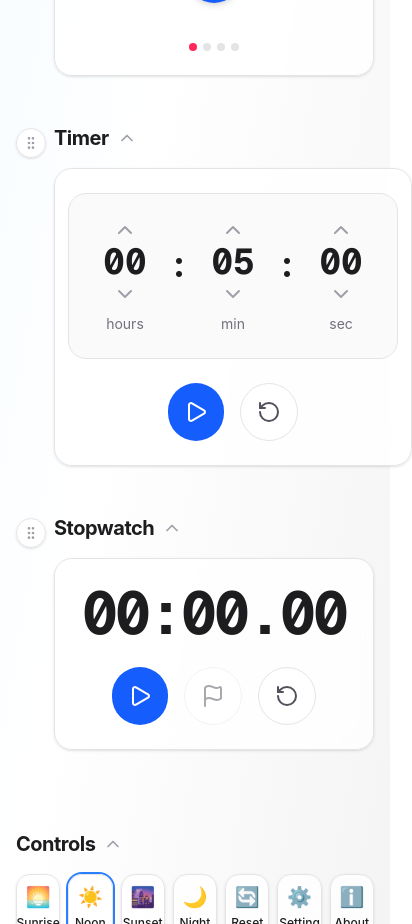
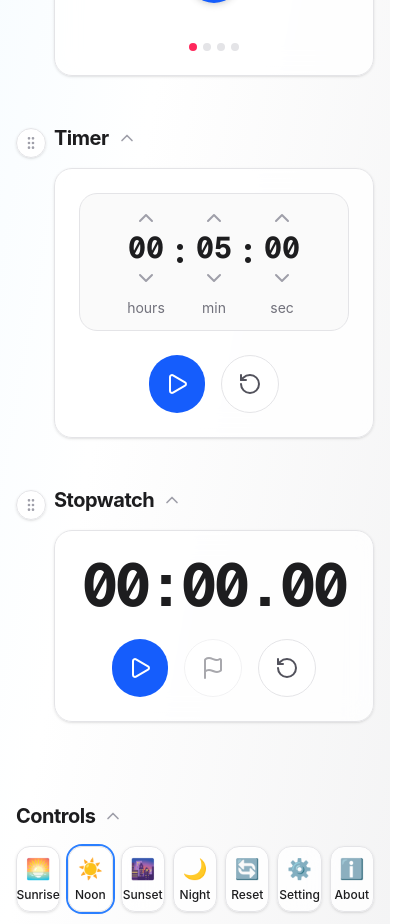
Before and after one commit to do-priyambodo/do-time, a Next.js app in the folder web/: page / in a window 390 px wide. Shown: the part 1240-2164 px from the top of the page, 412 px wide, since content can reach past the window. Built offline with nearby package versions, Linux system fonts and the light colour scheme.

Commit message:
fix(web): improve mobile responsiveness and fix alignment, add mobile guide

```diff
--- a/web/src/app/page.tsx
+++ b/web/src/app/page.tsx
@@ -231,7 +231,7 @@ export default function Home() {
         </div>
         {/* Reset Confirmation Modal */}
         <Dialog open={isResetModalOpen} onOpenChange={setIsResetModalOpen}>
-          <DialogContent className="bg-white/90 backdrop-blur-2xl border-zinc-200 max-w-md rounded-3xl text-[#1D1D1F] p-8 flex flex-col items-center space-y-6">
+          <DialogContent className="bg-white/90 backdrop-blur-2xl border-zinc-200 w-[95%] max-w-md rounded-3xl text-[#1D1D1F] p-6 sm:p-8 flex flex-col items-center space-y-6">
             <DialogHeader>
               <DialogTitle className="text-2xl font-bold text-center">Reset to Default State?</DialogTitle>
             </DialogHeader>
@@ -257,7 +257,7 @@ export default function Home() {
 
         {/* Settings Modal */}
         <Dialog open={isSettingsModalOpen} onOpenChange={setIsSettingsModalOpen}>
-          <DialogContent className="bg-white/90 backdrop-blur-2xl border-zinc-200 max-w-md rounded-3xl text-[#1D1D1F] p-8 space-y-6">
+          <DialogContent className="bg-white/90 backdrop-blur-2xl border-zinc-200 w-[95%] max-w-md rounded-3xl text-[#1D1D1F] p-6 sm:p-8 space-y-6">
             <DialogHeader>
               <DialogTitle className="text-2xl font-bold text-center">Settings</DialogTitle>
             </DialogHeader>
@@ -320,7 +320,7 @@ export default function Home() {
 
         {/* About Modal */}
         <Dialog open={isAboutModalOpen} onOpenChange={setIsAboutModalOpen}>
-          <DialogContent className="bg-white/90 backdrop-blur-2xl border-zinc-200 max-w-md rounded-3xl text-[#1D1D1F] p-8 space-y-6 max-h-[80vh] overflow-y-auto">
+          <DialogContent className="bg-white/90 backdrop-blur-2xl border-zinc-200 w-[95%] max-w-md rounded-3xl text-[#1D1D1F] p-6 sm:p-8 space-y-6 max-h-[80vh] overflow-y-auto">
             <DialogHeader>
               <DialogTitle className="text-2xl font-bold text-center">About do-time</DialogTitle>
             </DialogHeader>
--- a/web/src/components/Alarm.tsx
+++ b/web/src/components/Alarm.tsx
@@ -233,7 +233,7 @@ export default function Alarm({ sound }: { sound?: string }) {
             >
               <Plus className="w-3 h-3" /> Add Alarm
             </DialogTrigger>
-            <DialogContent className="bg-white/90 backdrop-blur-xl border-zinc-200 max-w-md rounded-2xl text-[#1D1D1F]">
+            <DialogContent className="bg-white/90 backdrop-blur-xl border-zinc-200 w-[95%] max-w-md rounded-2xl text-[#1D1D1F]">
               <DialogHeader>
                 <DialogTitle className="text-lg font-bold">{editingAlarmId ? 'Edit Alarm' : 'Set Alarm'}</DialogTitle>
               </DialogHeader>
@@ -405,7 +405,7 @@ export default function Alarm({ sound }: { sound?: string }) {
 
       {/* Ringing Modal */}
       <Dialog open={ringingAlarm !== null} onOpenChange={() => {}}>
-        <DialogContent className="bg-white/90 backdrop-blur-2xl border-zinc-200 max-w-md rounded-3xl text-[#1D1D1F] p-8 flex flex-col items-center space-y-6">
+        <DialogContent className="bg-white/90 backdrop-blur-2xl border-zinc-200 w-[95%] max-w-md rounded-3xl text-[#1D1D1F] p-6 sm:p-8 flex flex-col items-center space-y-6">
           <div className="w-20 h-20 bg-blue-50 rounded-full flex items-center justify-center animate-pulse">
             <Bell className="w-10 h-10 text-blue-600" />
           </div>
--- a/web/src/components/Pomodoro.tsx
+++ b/web/src/components/Pomodoro.tsx
@@ -211,7 +211,7 @@ export default function Pomodoro({ sound }: { sound?: string }) {
 
       {/* Completion Modal */}
       <Dialog open={isModalOpen} onOpenChange={setIsModalOpen}>
-        <DialogContent className="bg-white/90 backdrop-blur-2xl border-zinc-200 max-w-md rounded-3xl text-[#1D1D1F] p-8 flex flex-col items-center space-y-6">
+        <DialogContent className="bg-white/90 backdrop-blur-2xl border-zinc-200 w-[95%] max-w-md rounded-3xl text-[#1D1D1F] p-6 sm:p-8 flex flex-col items-center space-y-6">
           <DialogHeader>
             <DialogTitle className="text-2xl font-bold text-center">Pomodoro</DialogTitle>
           </DialogHeader>
--- a/web/src/components/Timer.tsx
+++ b/web/src/components/Timer.tsx
@@ -78,7 +78,7 @@ export default function Timer({ sound }: { sound?: string }) {
   };
 
   return (
-    <div className="w-full max-w-2xl space-y-4 mt-8">
+    <div className="w-full max-w-md sm:max-w-2xl space-y-4 mt-8">
       <div className="flex justify-between items-center">
         <div className="flex items-center gap-2">
           <h2 className="text-xl font-bold tracking-tight">Timer</h2>
@@ -99,7 +99,7 @@ export default function Timer({ sound }: { sound?: string }) {
               {formatTime(timeLeft)}
             </div>
           ) : (
-            <div className="flex items-center justify-center space-x-4 bg-zinc-50 p-6 rounded-2xl border border-zinc-200">
+            <div className="flex items-center justify-center space-x-1 sm:space-x-4 bg-zinc-50 p-3 sm:p-6 rounded-2xl border border-zinc-200 w-full max-w-md">
               {/* Hours Input */}
               <div className="flex flex-col items-center">
                 <button
@@ -124,7 +124,7 @@ export default function Timer({ sound }: { sound?: string }) {
                     if (inputHours === '') setInputHours('00');
                     else setInputHours(inputHours.padStart(2, '0'));
                   }}
-                  className="w-16 text-center text-4xl font-bold font-mono bg-transparent text-[#1D1D1F] focus:outline-none"
+                  className="w-12 sm:w-16 text-center text-3xl sm:text-4xl font-bold font-mono bg-transparent text-[#1D1D1F] focus:outline-none"
                 />
                 <button
                   onClick={() => setInputHours(prev => {
@@ -164,7 +164,7 @@ export default function Timer({ sound }: { sound?: string }) {
                     if (inputMinutes === '') setInputMinutes('00');
                     else setInputMinutes(inputMinutes.padStart(2, '0'));
                   }}
-                  className="w-16 text-center text-4xl font-bold font-mono bg-transparent text-[#1D1D1F] focus:outline-none"
+                  className="w-12 sm:w-16 text-center text-3xl sm:text-4xl font-bold font-mono bg-transparent text-[#1D1D1F] focus:outline-none"
                 />
                 <button
                   onClick={() => setInputMinutes(prev => {
@@ -204,7 +204,7 @@ export default function Timer({ sound }: { sound?: string }) {
                     if (inputSeconds === '') setInputSeconds('00');
                     else setInputSeconds(inputSeconds.padStart(2, '0'));
                   }}
-                  className="w-16 text-center text-4xl font-bold font-mono bg-transparent text-[#1D1D1F] focus:outline-none"
+                  className="w-12 sm:w-16 text-center text-3xl sm:text-4xl font-bold font-mono bg-transparent text-[#1D1D1F] focus:outline-none"
                 />
                 <button
                   onClick={() => setInputSeconds(prev => {
@@ -239,7 +239,7 @@ export default function Timer({ sound }: { sound?: string }) {
 
       {/* Completion Modal */}
       <Dialog open={isModalOpen} onOpenChange={setIsModalOpen}>
-        <DialogContent className="bg-white/90 backdrop-blur-2xl border-zinc-200 max-w-md rounded-3xl text-[#1D1D1F] p-8 flex flex-col items-center space-y-6">
+        <DialogContent className="bg-white/90 backdrop-blur-2xl border-zinc-200 w-[95%] max-w-md rounded-3xl text-[#1D1D1F] p-6 sm:p-8 flex flex-col items-center space-y-6">
           <DialogHeader>
             <DialogTitle className="text-2xl font-bold text-center">Timer</DialogTitle>
           </DialogHeader>
--- a/web/src/components/ZoneComparison.tsx
+++ b/web/src/components/ZoneComparison.tsx
@@ -135,7 +135,7 @@ export default function ZoneComparison() {
             <DialogTrigger className="text-xs text-blue-600 font-medium hover:underline flex items-center gap-1 cursor-pointer">
               <Plus className="w-3 h-3" /> Add City
             </DialogTrigger>
-            <DialogContent className="bg-white/90 backdrop-blur-xl border-zinc-200 max-w-md rounded-2xl text-[#1D1D1F]">
+            <DialogContent className="bg-white/90 backdrop-blur-xl border-zinc-200 w-[95%] max-w-md rounded-2xl text-[#1D1D1F]">
               <DialogHeader>
                 <DialogTitle className="text-lg font-bold">Add City</DialogTitle>
               </DialogHeader>
```
Also changed, not shown: 1 other file (tests, documents, lock files or other folders).
